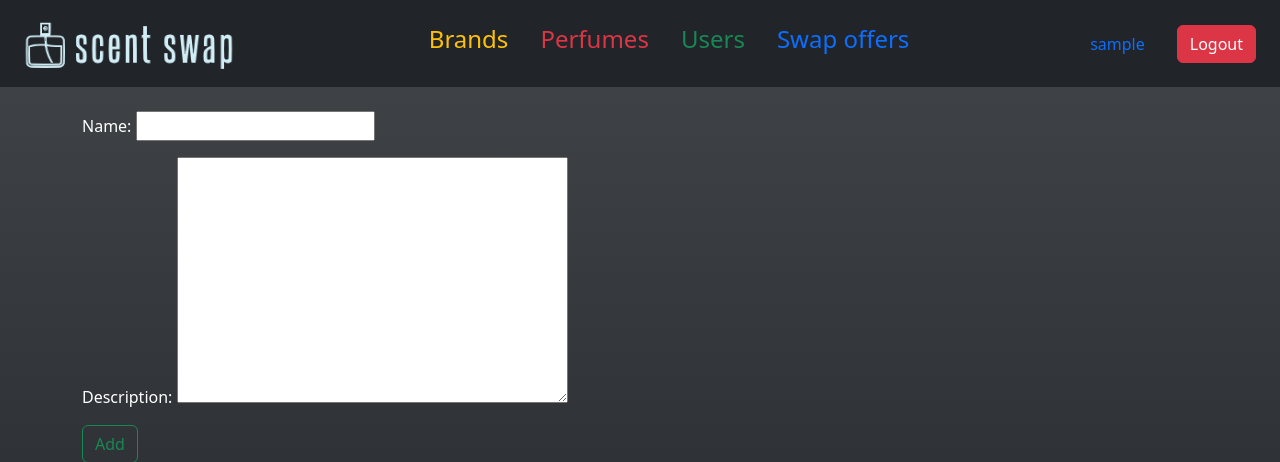
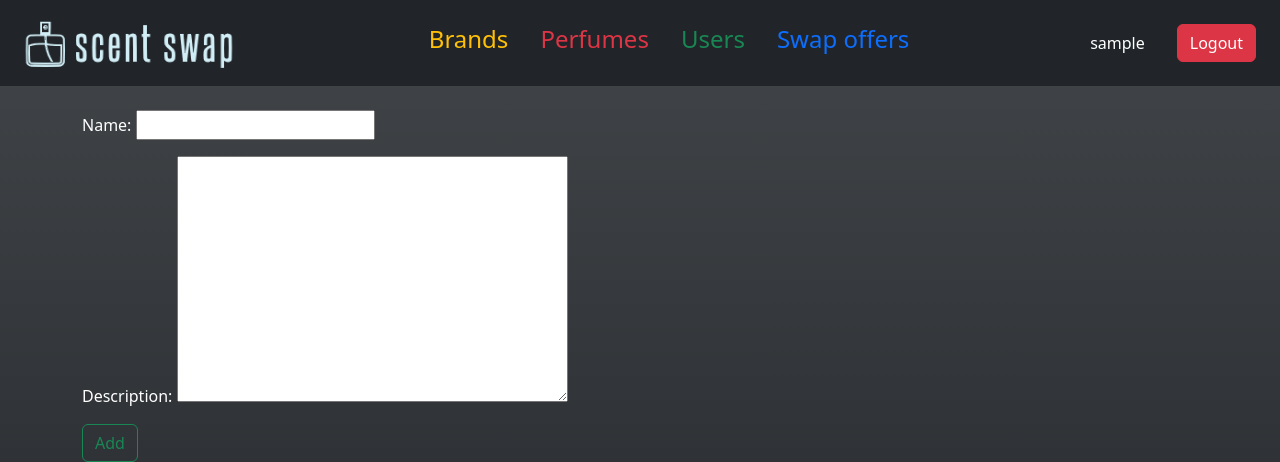
Before and after one commit to saradonin/scent_swap, a Django app: page /brand/add in a window 1280 px wide. Shown: the top 462 px of the page. Run offline with Django 4.2, Linux system fonts and the light colour scheme; the visitor is signed in with stand-in values (Sample User, id 1).

Commit message:
base html tweaked

```diff
--- a/scent_app/templates/__base__.html
+++ b/scent_app/templates/__base__.html
@@ -10,12 +10,10 @@
 <body class="d-flex flex-column min-vh-100 bg-dark bg-gradient text-white">
 <!-- //--------------------------- nav bar ------------------------------// -->
 <nav class="navbar navbar-dark bg-dark align-items-center p-2 mb-4">
-
         <a class="navbar-brand" href="{% url 'index' %}">
             <img src="{% static 'logo.png' %}" alt="Logo" width="240" height="60"
-             class="d-inline-block align-text-top">
+                 class="d-flex align-text-top">
         </a>
-
         <ul class="nav justify-content-center align-items-center">
             <li class="nav-item">
                 <a class="nav-link text-warning" href="{% url 'brand-list' %}"><h4>Brands</h4></a>
@@ -31,16 +29,15 @@
                     <a class="nav-link" href=""><h4>Swap offers</h4></a>
                 </li>
             {% endif %}
-
         </ul>
-
         <ul class="nav justify-content-end align-items-center">
             {% if user.username %}
                 <li class="nav-item">
-                <a class="nav-link">
+                    <a class="nav-link text-white">
                         {{ user.username }}
                     </a>
                 </li>
+                <li>
                 <a class="nav-link" href="{% url 'user-logout' %}">
                     <button class="btn btn-danger">Logout</button>
                 </a>
```
Lines whose indentation alone changed are shown as unchanged.
